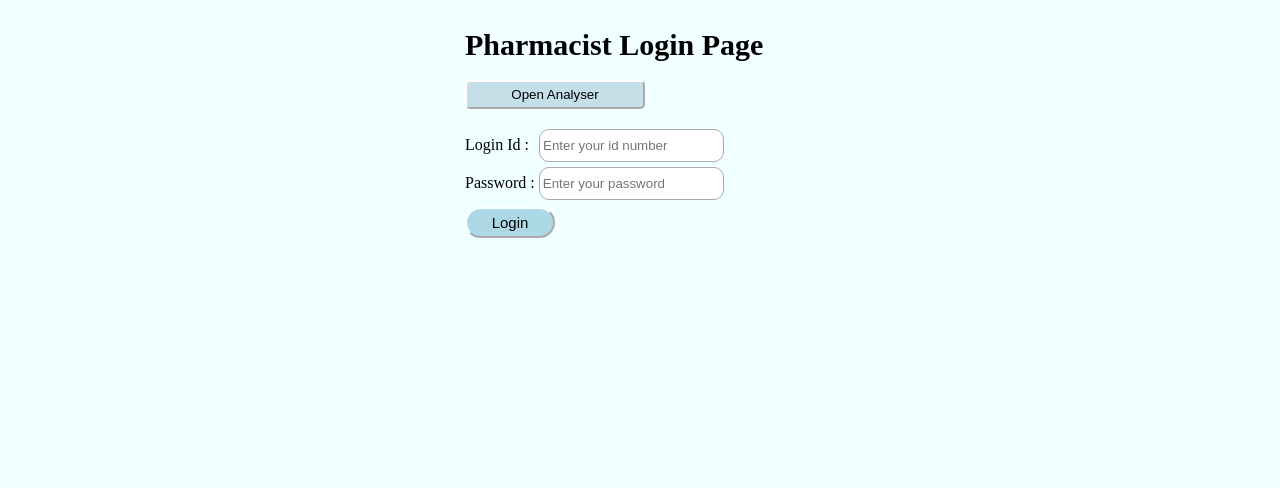
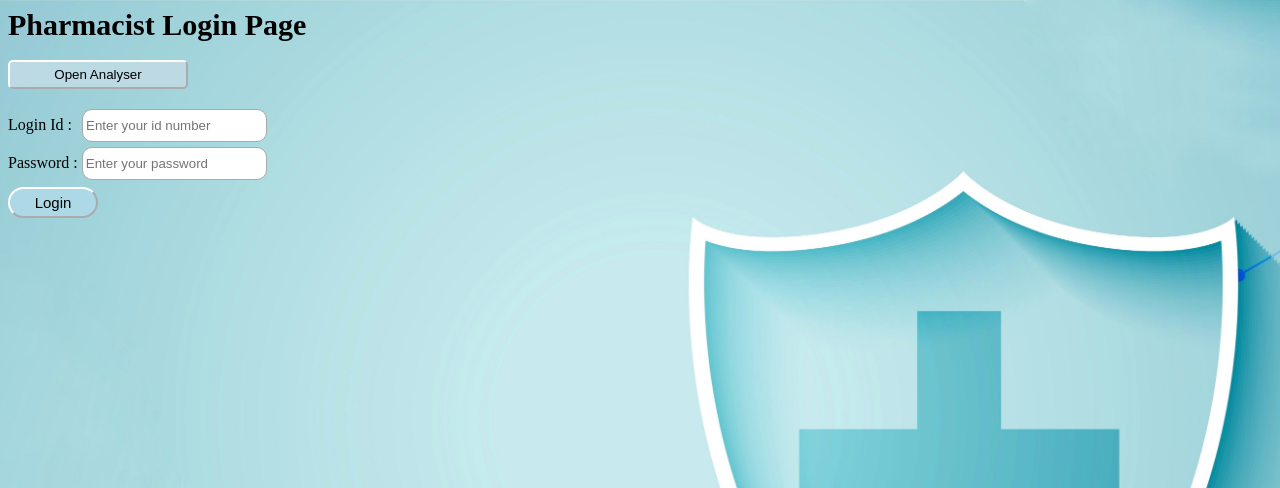
Before and after one commit to Akhi1210/Smart_Hospital, a PHP site: page /pharmacist_login.php in a window 1280 px wide. Shown: the top 488 px of the page. Run offline with PHP 8.4, Linux system fonts and the light colour scheme.

Commit message:
Update pharmacist_login.php

```diff
--- a/pharmacist_login.php
+++ b/pharmacist_login.php
@@ -1,3 +1,4 @@
+
 <!DOCTYPE html>
 <html lang="en">
 <head>
@@ -8,8 +9,8 @@
     <link rel='icon' href='/icons/log-in.ico'/>
     <link rel='stylesheet' href='styles_e_hospital.css'/>
 </head>
-<body style='background-color:azure;'>
-    <form class='box' method='post'>
+<body style="background-image:url('/background_images/login_pharm.jpg');background-size:cover;">
+    <form class='box_plp' method='post'>
         <div style='font-weight:bold;font-size:30px;margin:auto;'>Pharmacist Login Page</div><br>
         <button  type='submit' title='Opens Working Time Analyser' name='analyser_btn' class='analyser_btn'>Open Analyser</button><br>
         Login Id : <input class='text' style='margin-left:6px;margin-top:20px;margin-bottom:5px;' type='number' name='pharm_id' placeholder='Enter your id number'><br>
```
